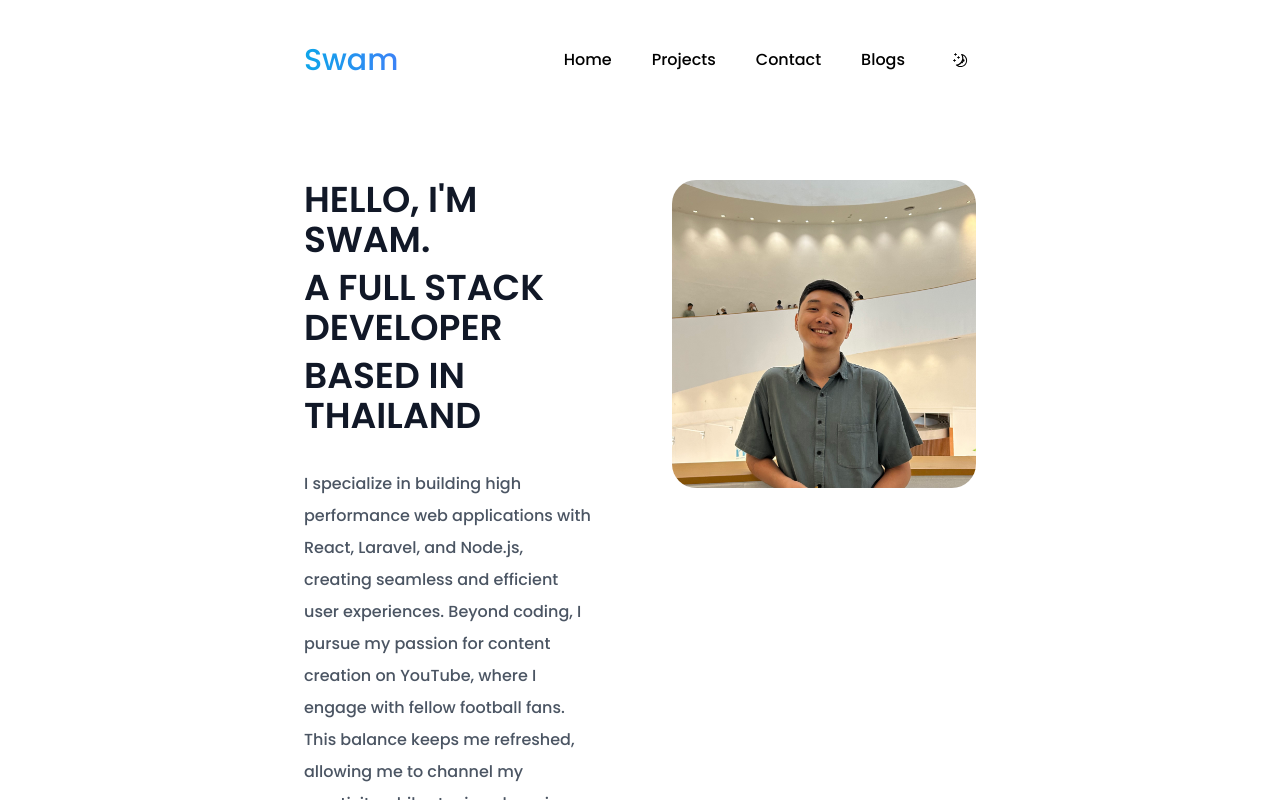
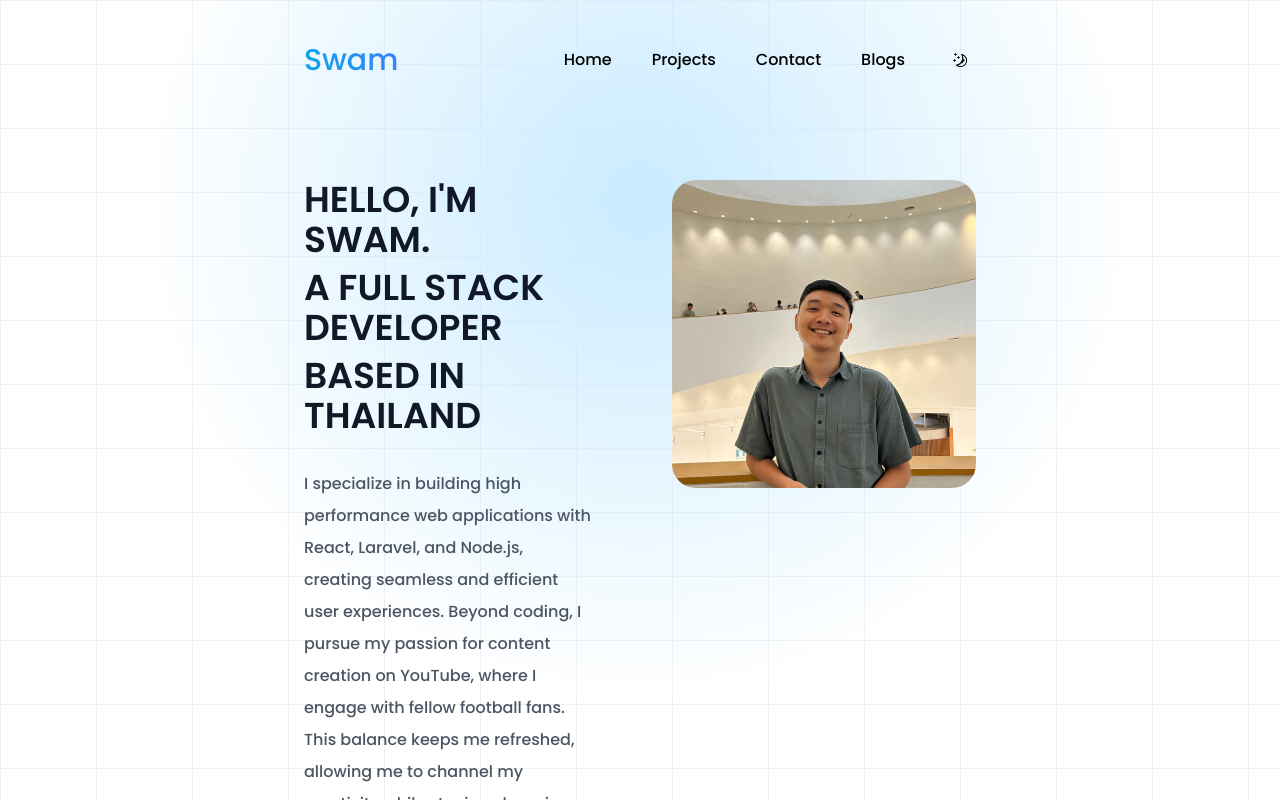
Before and after one commit to swamhtetaung8/nextjs_portfolio, a Next.js app: page / in a window 1280 px wide. Shown: the top 800 px of the page. Built offline with nearby package versions, Linux system fonts and the light colour scheme.

Commit message:
style: include background texture

```diff
--- a/app/layout.jsx
+++ b/app/layout.jsx
@@ -17,12 +17,26 @@ export const metadata = {
 export default function RootLayout({ children }) {
   return (
     <html lang="en" suppressHydrationWarning>
-      <body className={`${poppins.className} xl:px-56`}>
+      <body className={`${poppins.className}`}>
         <Providers>
           <main className="relative z-10 min-h-screen px-5 md:px-20 md:pt-5">
-            <Navbar />
-            {children}
-            <Footer />
+            {/* Light mode background */}
+            <div className="dark:hidden">
+              <div className="absolute inset-0 -z-10 h-full w-full bg-white bg-[linear-gradient(to_right,#f0f0f0_1px,transparent_1px),linear-gradient(to_bottom,#f0f0f0_1px,transparent_1px)] bg-[size:6rem_4rem]">
+                <div className="absolute bottom-0 left-0 right-0 top-0 bg-[radial-gradient(circle_500px_at_50%_200px,#C9EBFF,transparent)]"></div>
+              </div>
+            </div>
+
+            {/* Dark mode background */}
+            <div className="dark:block hidden bg-black">
+              <div class="absolute bottom-0 left-0 right-0 top-0 bg-[linear-gradient(to_right,#4f4f4f2e_1px,transparent_1px),linear-gradient(to_bottom,#4f4f4f2e_1px,transparent_1px)] bg-[size:14px_24px] [mask-image:radial-gradient(ellipse_60%_50%_at_50%_0%,#000_70%,transparent_100%)]"></div>
+            </div>
+
+            <div className="xl:px-56">
+              <Navbar />
+              {children}
+              <Footer />
+            </div>
           </main>
         </Providers>
       </body>
```
